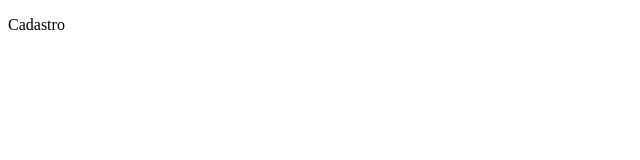
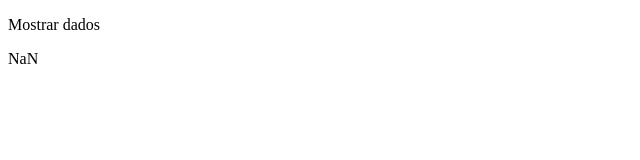
Before and after one commit to rbmelolima/FIFO-Web, a React (Create React App) app: page /cadastrar in a window 1280 px wide. Shown: the top 160 px of the page, without its empty margins (0-640 px from the left). Built offline with nearby package versions, Linux system fonts and the light colour scheme.

Commit message:
feat: implementando context e session storage para manter dados entre rotas

```diff
--- /dev/null
+++ b/src/context/userContext.tsx
@@ -0,0 +1,50 @@
+import React, { createContext, useContext, useEffect, useState } from 'react';
+import UserModel from '../models/userModel';
+import userWebStorage from '../utils/webstorage/user';
+
+interface UserProviderModel extends UserModel {
+  setUser: (user: UserModel) => void;
+}
+
+const defaultUser: UserProviderModel = { id: NaN, name: '', email: '', setUser: () => { } };
+
+const UserContext = createContext<UserProviderModel>(defaultUser);
+
+const UserProvider: React.FC = ({ children }) => {
+  const [ user, setUserHandle ] = useState<UserModel>(defaultUser);
+
+  useEffect(() => {
+    const userData = userWebStorage.get();
+    if(!isNaN(userData.id) && userData !== undefined) setUserHandle(userData);
+  }, []);
+
+  function setUser(value: UserModel) {
+    setUserHandle(value);
+    userWebStorage.set(value);
+  }
+
+  return (
+    <UserContext.Provider value={
+      {
+        email: user.email,
+        id: user.id,
+        name: user.name,
+        setUser
+      }
+    }>
+      { children }
+    </UserContext.Provider>
+  );
+};
+
+export function useUser() {
+  const context = useContext(UserContext);
+
+  if(!context) throw new Error("useUser must be used within a UserProvider.");
+
+  const { email, id, name, setUser } = context;
+  const user = { id, name, email };
+  return { user, setUser };
+}
+
+export default UserProvider;
--- /dev/null
+++ b/src/models/userModel.ts
@@ -0,0 +1,5 @@
+export default interface UserModel {
+  id: number;
+  name: string;
+  email: string;
+}
--- a/src/pages/login/index.tsx
+++ b/src/pages/login/index.tsx
@@ -1,10 +1,17 @@
 import React from 'react';
+import { useUser } from '../../context/userContext';
 // import { Container } from './styles';
 
 const Login: React.FC = () => {
+  const { setUser } = useUser();
+
   return (
     <main>
       <p>Login</p>
+
+      <button onClick={ () => setUser({ id: 15, email: "rbmelolima@gmail.com", name: "Roger Bernardo de Melo Lima" }) }>
+        Login
+      </button>
     </main>
   );
 };
--- a/src/pages/register/index.tsx
+++ b/src/pages/register/index.tsx
@@ -1,11 +1,20 @@
 import React from 'react';
+import UserProvider, { useUser } from '../../context/userContext';
 // import { Container } from './styles';
 
 const Register: React.FC = () => {
+
+  const { user } = useUser();
+
   return (
-    <main>
-      <p>Cadastro</p>
-    </main>
+    <UserProvider>
+      <main>
+        <p>Mostrar dados</p>
+        <p>{ user.id.toString() }</p>
+        <p>{ user.email }</p>
+        <p>{ user.name }</p>
+      </main>
+    </UserProvider>
   );
 };
 
--- a/src/routes/index.tsx
+++ b/src/routes/index.tsx
@@ -1,11 +1,14 @@
 import React from 'react';
 import { BrowserRouter, Switch, Route } from "react-router-dom";
+
+import UserProvider from '../context/userContext';
 
 import Login from '../pages/login';
 import Register from '../pages/register';
 
 export default function Routes() {
   return (
+    <UserProvider>
       <BrowserRouter>
         <Switch>
           <Route exact path="/"></Route>
@@ -19,5 +22,6 @@ export default function Routes() {
           </Route>
         </Switch>
       </BrowserRouter>
+    </UserProvider>
   );
 }
--- /dev/null
+++ b/src/utils/webstorage/index.ts
@@ -0,0 +1,5 @@
+export default interface WebStorage {
+  clean: (key: any) => any;
+  get: (key: any) => any;
+  set: (key: any) => any;
+}
--- /dev/null
+++ b/src/utils/webstorage/user/index.ts
@@ -0,0 +1,29 @@
+import WebStorage from "..";
+import UserModel from "../../../models/userModel";
+
+class UserWebStorage implements WebStorage {
+  clean(): void {
+    sessionStorage.removeItem('user');
+  }
+
+  get(): UserModel {
+    const userSessionStorage = sessionStorage.getItem('user');
+
+    if(userSessionStorage !== null) {
+      return JSON.parse(userSessionStorage);
+    }
+
+    return { id: NaN, name: '', email: '' };
+  }
+
+  set(user: UserModel): void {
+    this.clean();
+    const parsed = JSON.stringify(user);
+    sessionStorage.setItem('user', parsed);
+  }
+}
+
+
+const userWebStorage = new UserWebStorage();
+
+export default userWebStorage;
```
Lines whose indentation alone changed are shown as unchanged.
